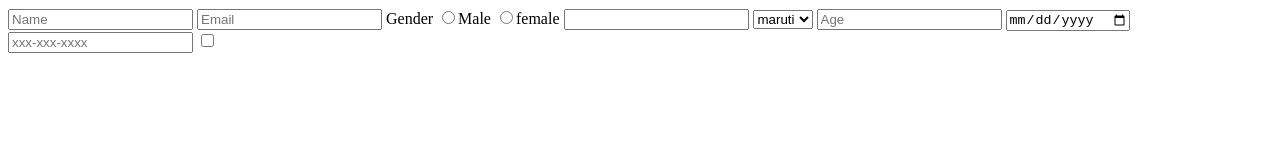
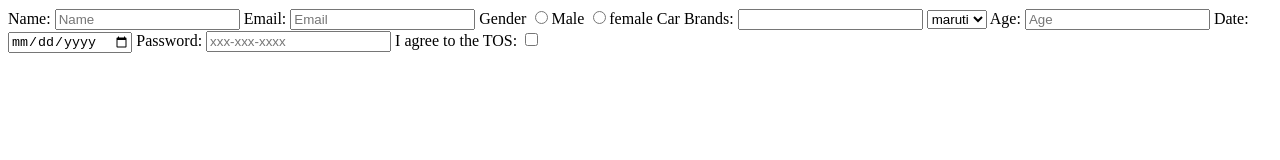
Before and after one commit to acciojob/signup-form-car-Mayank17-stack, a website: page main.html in a window 1280 px wide. Drawn offline with Linux system fonts and the light colour scheme.

Commit message:
created a submission

```diff
--- a/main.html
+++ b/main.html
@@ -11,13 +11,16 @@
     <script type="text/javascript" src="./script.js">
 </script>
 	<form method="post">
+		 <label for="Name">Name:</label>
 		<input type="text" id="Name" placeholder="Name" required>
 
+		 <label for="email">Email:</label>
 		<input type="Email" id="email" placeholder="Email" required>
 
 		Gender <input type="radio" name="gender" id="gender_m" required>Male
 		<input type="radio" name="gender" id="gender_f" required>female
 
+		 <label for="car">Car Brands:</label>
 		<input type="Select" id="car"required>
 		<select>
 			<option>maruti</option>
@@ -25,13 +28,18 @@
 			<option>Tata</option>
 		</select>
 
+
+         <label for="age">Age:</label>
 		<input type="number" id="age" placeholder="Age" required>
 
+		<label for="dob">Date:</label>
 		<input type="Date" id="dob"  required>
 
+	 <label for="password">Password:</label>
 	   <input type="Password" id="Password" placeholder="xxx-xxx-xxxx" required>
 
-	    <input type="Checkbox" id="tos" required>
+	     <label for="tos">I agree to the TOS:</label>
+	     <input type="Checkbox" id="tos" required>
 
 	</form>
 
```
